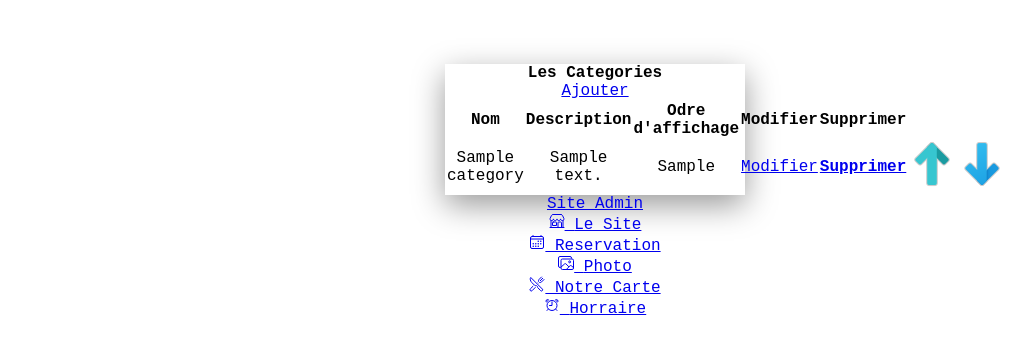
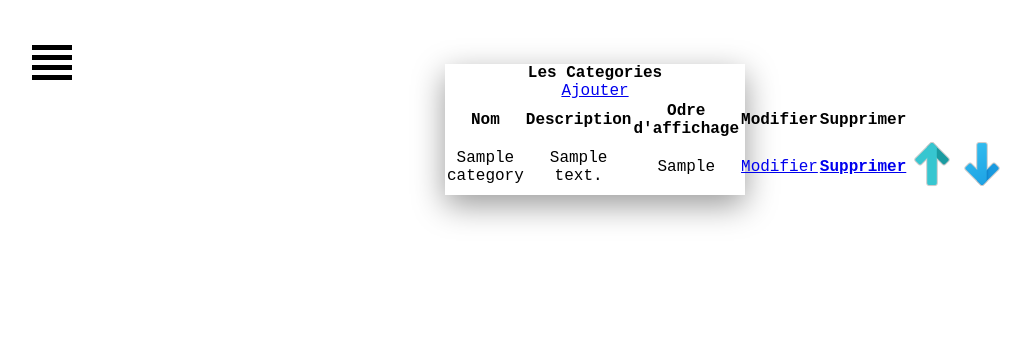
Before and after one commit to GDel84/ArnaudMichant, a Symfony app: template templates/admin/carte/admin-carte.html.twig in a window 1280 px wide. Shown: the top 354 px of the page, without its empty margins (45-1076 px from the left). Run offline with Twig, Linux system fonts and the light colour scheme; the template is opened without the code that fills it: most values are stand-ins (such as "Sample title", 1, 10 or a date in 2020); some libraries are stand-ins or nearby versions.

Commit message:
change nav

```diff
--- a/templates/admin/baseAdmin.html.twig
+++ b/templates/admin/baseAdmin.html.twig
@@ -24,62 +24,40 @@
         {% endblock %}
     </head>
         {% block body %}{% endblock %}
-   <body>
-
-
-    <div class="navigation">
-        <ul>
-            <li>
-                <a href="/">
-                    <span class="icon"></span>
-                    <span class="site">Site Admin</span>
-                </a>
-            </li>
-
-            <li>
-                <a href="/">
-                    <span class="icon"><ion-icon name="storefront-outline"></ion-icon></span>
-                    <span class="title">Le Site</span>
-                </a>
-            </li>
-            <li>
-                <a href="/admin/setups">
-                    <span class="icon"><ion-icon name="calendar-outline"></ion-icon></span>
-                    <span class="title">Reservation</span>
-                </a>
-            </li>
-            <li>
-                <a href="/admin/picture/">
-                    <span class="icon"><ion-icon name="images-outline"></ion-icon></span>
-                    <span class="title">Photo</span>
-                </a>
-            </li>
-            <li>
-                <a href="/admin/carte">
-                    <span class="icon"><ion-icon name="restaurant-outline"></ion-icon></span>
-                    <span class="title">Notre Carte</span>
-                </a>
-            </li>
-
-            <li>
-                <a href="/admin/schedule">
-                    <span class="icon"><ion-icon name="alarm-outline"></ion-icon></span>
-                    <span class="title">Horraire</span>
-                </a>
-            </li>
-        </ul>
-    </div>
-    <div class="main">
-        <div class="topbar">
-            <div class="toggle">
-              {#  <ion-icon name="menu-outline"></ion-icon>#}
+    <body>
+        <div class="menu-container">
+        <input type="checkbox" id="openmenu" class="hamburger-checkbox">
+            <div class="hamburger-icon">
+                <label for="openmenu" id="hamburger-label">
+                  <span></span>
+                  <span></span>
+                  <span></span>
+                  <span></span>
+                </label>
             </div>
-        </div>
-    </div>
-
-
-    <script type="module" src="https://unpkg.com/ionicons@5.5.2/dist/ionicons/ionicons.esm.js"></script>
-    <script nomodule src="https://unpkg.com/ionicons@5.5.2/dist/ionicons/ionicons.js"></script>
-
-</body>
+            <div class="menu-pane">
+                <nav>
+                  <ul class="menu-links">
+                    <li><a href="/">
+                        Le Site
+                    </a></li>
+                    <li><a href="/admin/setups">
+                        Reservation
+                    </a></li>
+                    <li><a href="/admin/picture/">
+                        Photo
+                    </a></li>
+                    <li><a href="/admin/carte">
+                        Carte
+                        </a></li>
+                    <li><a href="/admin/schedule">
+                        Horraire
+                    </a></li>
+                    <li><a href="/admin/user">
+                      Client
+                    </a></li>
+                  </ul>
+                </nav>
+            </div>
+    </body>
 </html>
--- a/templates/nav.html.twig
+++ b/templates/nav.html.twig
@@ -17,8 +17,7 @@
 
         <nav>
           <ul class="menu-links">
-            <li><a href="{{path('accueil')}}">Quai Antique</a>
-            </li>
+            <li><a href="{{path('accueil')}}">Accueil</a></li>
             {% if is_granted('ROLE_ADMIN') %}
               <li><a href="{{ path('admin_accueil') }}">Section Admin</a></li>
             {% endif %}
@@ -35,7 +34,7 @@
 
       </div>
         <div class="header">
-          <h1 class="title" >Quai Antique Chambéry</h1>
+          <h1 class="title" >Quai Antique</h1>
         </div>
   </div>
 
```
